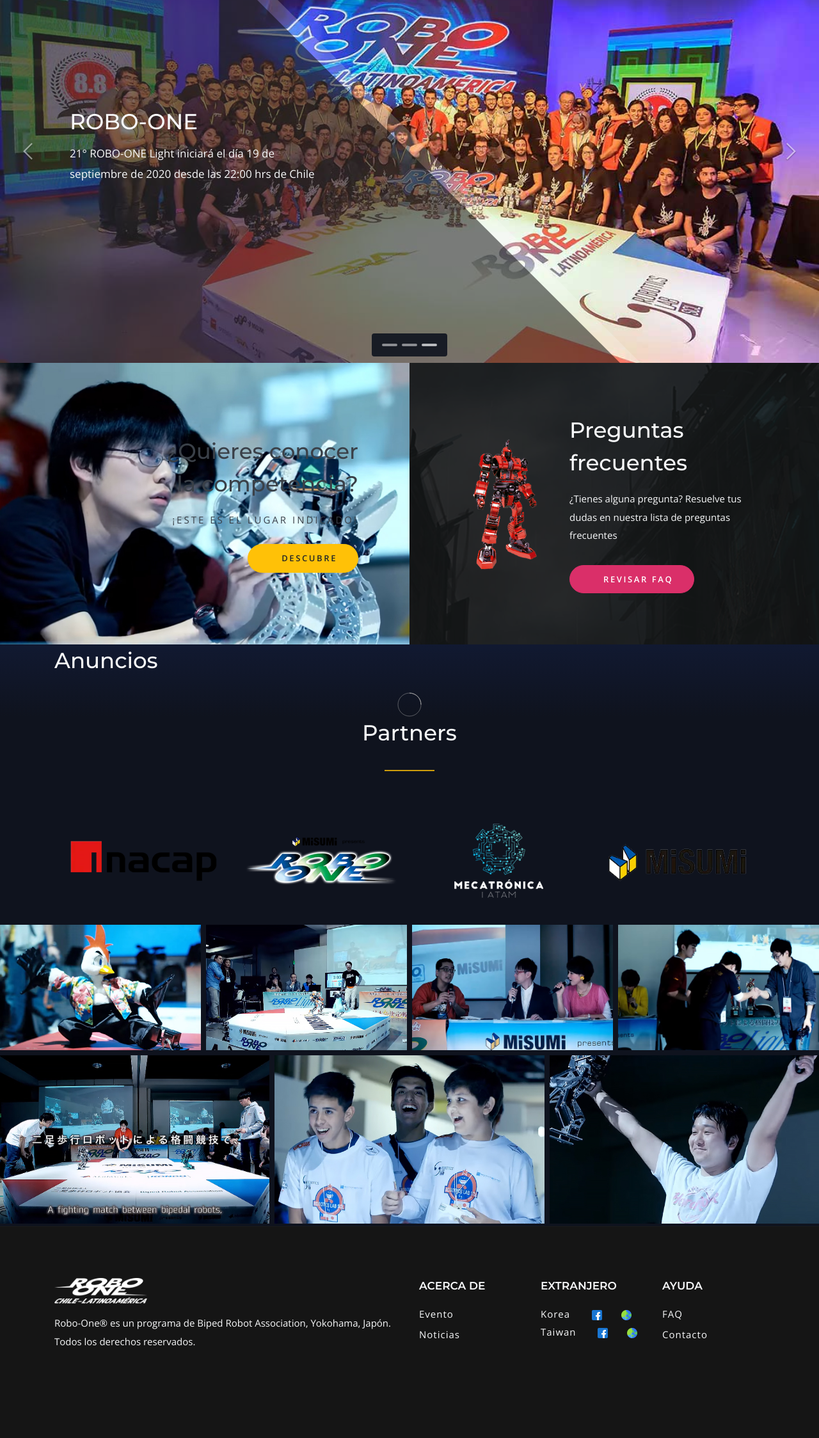
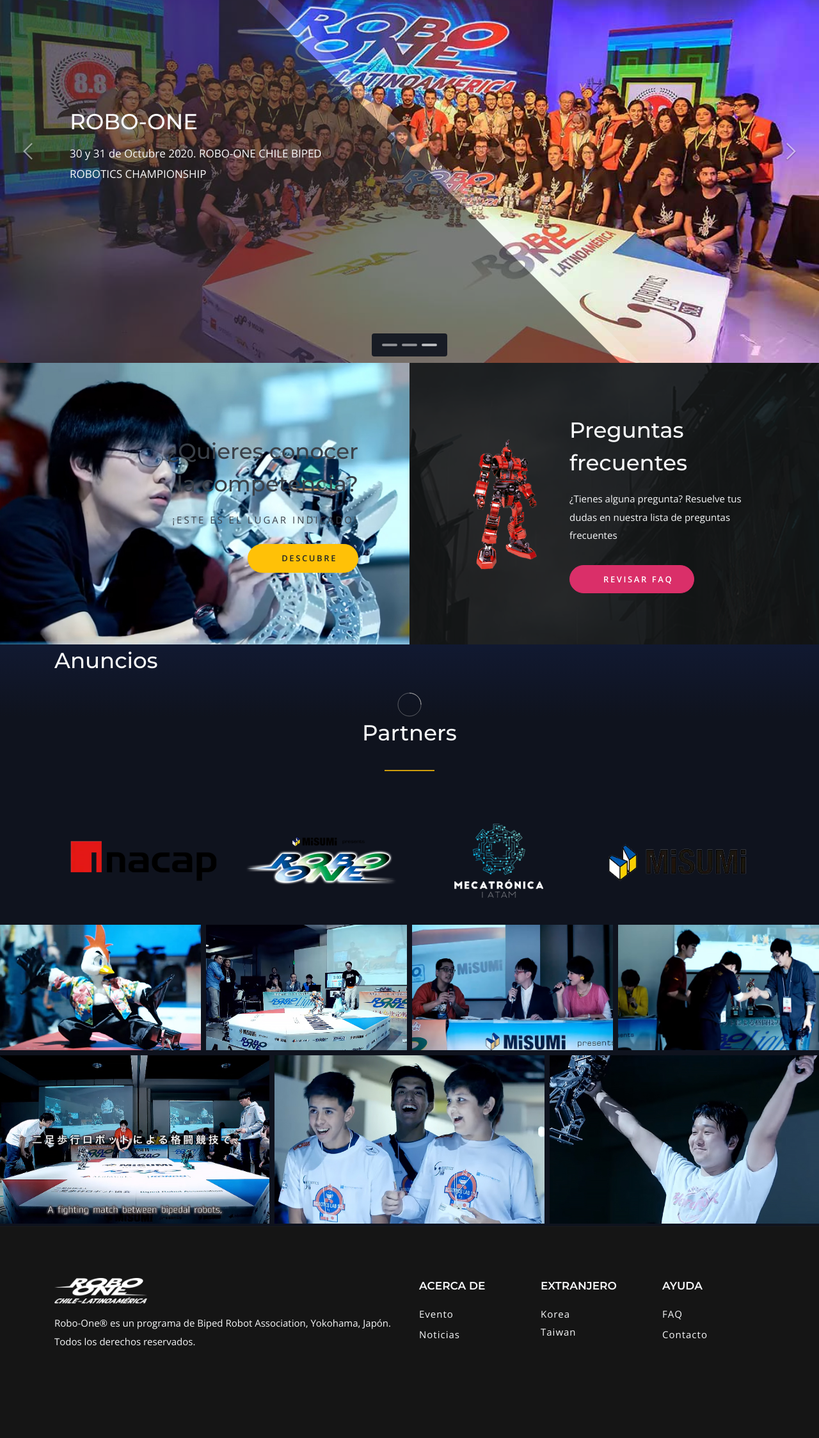
Before and after one commit to boyarzun/robo-one, a PHP site: page / in a window 1280 px wide. Shown: the part 90-2337 px from the top of the page at 64% size. Run offline with PHP 8.4, Linux system fonts and the light colour scheme; some libraries are stand-ins or nearby versions.

Commit message:
modified: mini fix

```diff
--- a/index.php
+++ b/index.php
@@ -35,7 +35,7 @@
                     <div class="col-10 mr-auto ml-lg-0 col-lg-5">
                       <div class="main_carousel__content ad-900ms fadeIn text-light px-8 px-md-6 mx-lg-4 mx-xl-0">
                         <h2 class="carousel__heading text-light fadeInDown ad-500ms">ROBO-ONE</h2>
-                        <p class="carousel__text lead-1 mb-6 fadeInDown ad-600ms">21° ROBO-ONE Light iniciará el día 19 de septiembre  de 2020 desde las 22:00 hrs de Chile</p>
+                        <p class="carousel__text lead-1 mb-6 fadeInDown ad-600ms">30 y 31 de Octubre 2020. ROBO-ONE CHILE BIPED ROBOTICS CHAMPIONSHIP</p>
 
                         <!--
                         <div class="d-flex fadeInLeft ad-900ms">
@@ -69,7 +69,7 @@
                     <div class="col-10 mr-auto ml-lg-0 col-lg-5">
                       <div class="main_carousel__content ad-900ms fadeIn text-light px-8 px-md-6 mx-lg-4 mx-xl-0">
                         <h2 class="carousel__heading text-light fadeInDown ad-500ms">ROBO-ONE</h2>
-                        <p class="carousel__text lead-1 mb-6 fadeInDown ad-600ms">37° ROBO-ONE iniciará el día 20  de septiembre de 2020 desde las 22:00 hrs de Chile</p>
+                        <p class="carousel__text lead-1 mb-6 fadeInDown ad-600ms">30 y 31 de Octubre 2020. ROBO-ONE CHILE BIPED ROBOTICS CHAMPIONSHIP</p>
                         <!--
                         <div class="d-flex fadeInLeft ad-900ms">
                           <a class="d-none d-md-block disabled btn btn-lg bg-dark_A-50 o-1 text-light br-round-0tr br-round-0br parallelogram un_text mb-0"><span class="d-block text-warning">¿Ya tienes equipo?</span></a>
@@ -102,7 +102,7 @@
                     <div class="col-10 mr-auto ml-lg-0 col-lg-5">
                       <div class="main_carousel__content ad-900ms fadeIn text-light px-8 px-md-6 mx-lg-4 mx-xl-0">
                         <h3 class="carousel__heading text-light fadeInDown ad-500ms">ROBO-ONE</h3>
-                        <p class="carousel__text lead-1 mb-6 fadeInDown ad-600ms">Es una competencia avanzada de robótica bípeda humanoide, nacida en Japón que requiere destreza y conocimiento, enfocada al desarrollo de la robótica bípeda en el mundo.</p>
+                        <p class="carousel__text lead-1 mb-6 fadeInDown ad-600ms">30 y 31 de Octubre 2020. ROBO-ONE CHILE BIPED ROBOTICS CHAMPIONSHIP</p>
                         <!--
                         <div class="d-flex fadeInLeft ad-900ms">
                           <a class="d-none d-md-block disabled btn btn-lg bg-dark_A-50 o-1 text-light br-round-0tr br-round-0br parallelogram un_text mb-0"><span class="d-block text-warning">¿Ya tienes equipo?</span></a>
--- a/structure/footer.php
+++ b/structure/footer.php
@@ -24,10 +24,10 @@
                 <h6 class="text-uppercase fw-600 mb-4">Extranjero</h6>
                 <div class="nav flex-column">
                   <div>
-                    <a class="nav-link" href="http://www.reca.or.kr/" target="_blank" style="display: inline;">Korea</a> <a class="nav-link" href="https://www.facebook.com/worldcreativerobotcontest/" target="_blank" style="display: inline;"><img src="assets/img/facebook.png" alt="Facebook" width="16px"></a><a class="nav-link" href="http://www.reca.or.kr/" target="_blank" style="display: inline;"><img src="assets/img/world.png" alt="Facebook" width="16px"></a>
+                    <a class="nav-link" href="http://www.reca.or.kr/" target="_blank" style="display: inline;">Korea</a> <a class="social-facebook"  class="nav-link" href="https://www.facebook.com/worldcreativerobotcontest/" target="_blank" style="display: inline;"><i class="fab fa-facebook"></i></a><a class="nav-link" href="http://www.reca.or.kr/" target="_blank" style="display: inline;"><i class="fas fa-globe"></i></a>
                   </div>
                   <div>
-                    <a class="nav-link" href="http://www.tca.org.tw/" target="_blank" style="display: inline;">Taiwan</a> <a class="nav-link" href="https://www.facebook.com/RobotIndustrialDevelopmentOffice/" target="_blank" style="display: inline;"><img src="assets/img/facebook.png" alt="Facebook" width="16px"></a><a class="nav-link" href="http://www.tca.org.tw/" target="_blank" style="display: inline;"><img src="assets/img/world.png" alt="Facebook" width="16px"></a>
+                    <a class="nav-link" href="http://www.tca.org.tw/" target="_blank" style="display: inline;">Taiwan</a> <a class="social-facebook" class="nav-link" href="https://www.facebook.com/RobotIndustrialDevelopmentOffice/" target="_blank" style="display: inline;"><i class="fab fa-facebook"></i> </a><a class="nav-link" href="http://www.tca.org.tw/" target="_blank" style="display: inline;"><i class="fas fa-globe"></i></a>
                   </div>
                 </div>
               </div>
```
Also changed, not shown: assets/img/BIPED-ROBOTICS-CHAMPIONSHIP-2.jpg (added), assets/img/BIPED-ROBOTICS-CHAMPIONSHIP.png (deleted).
